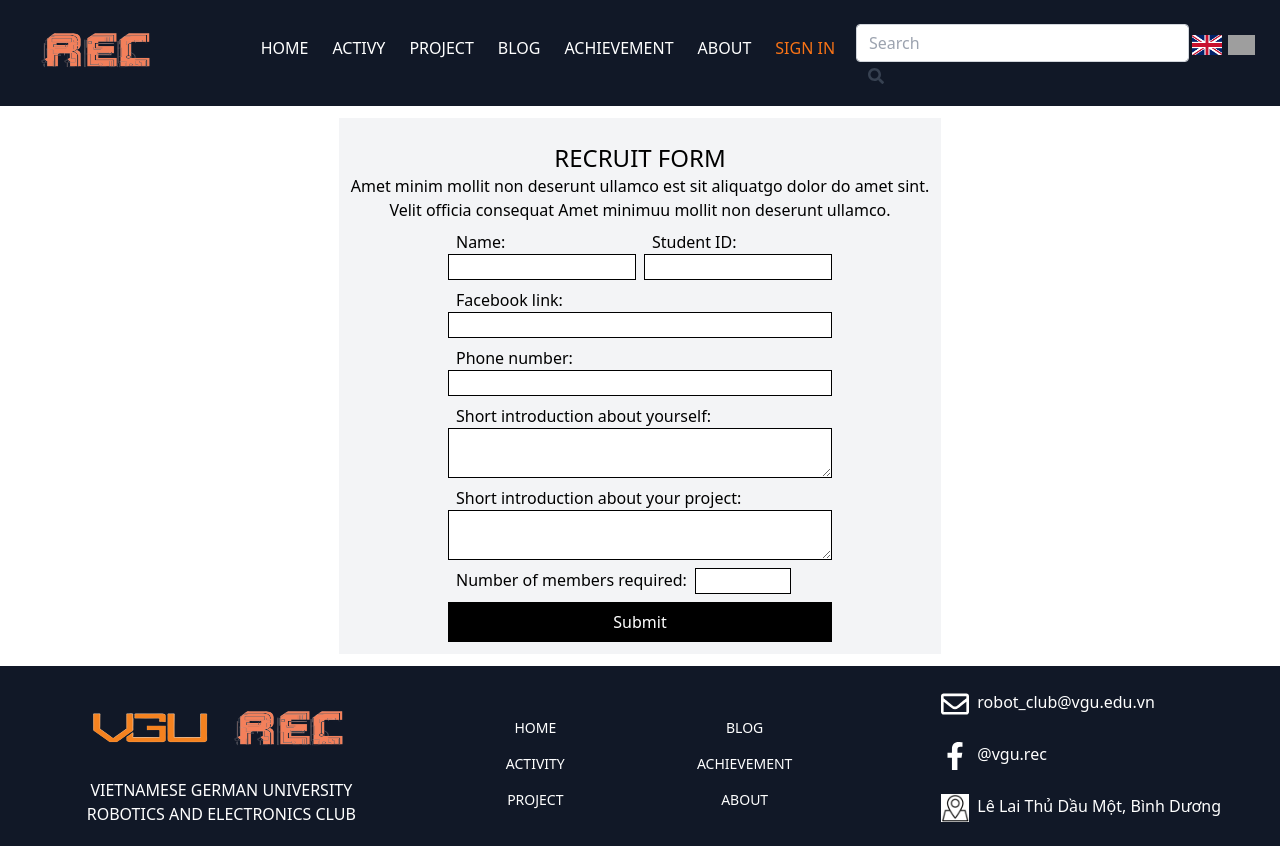
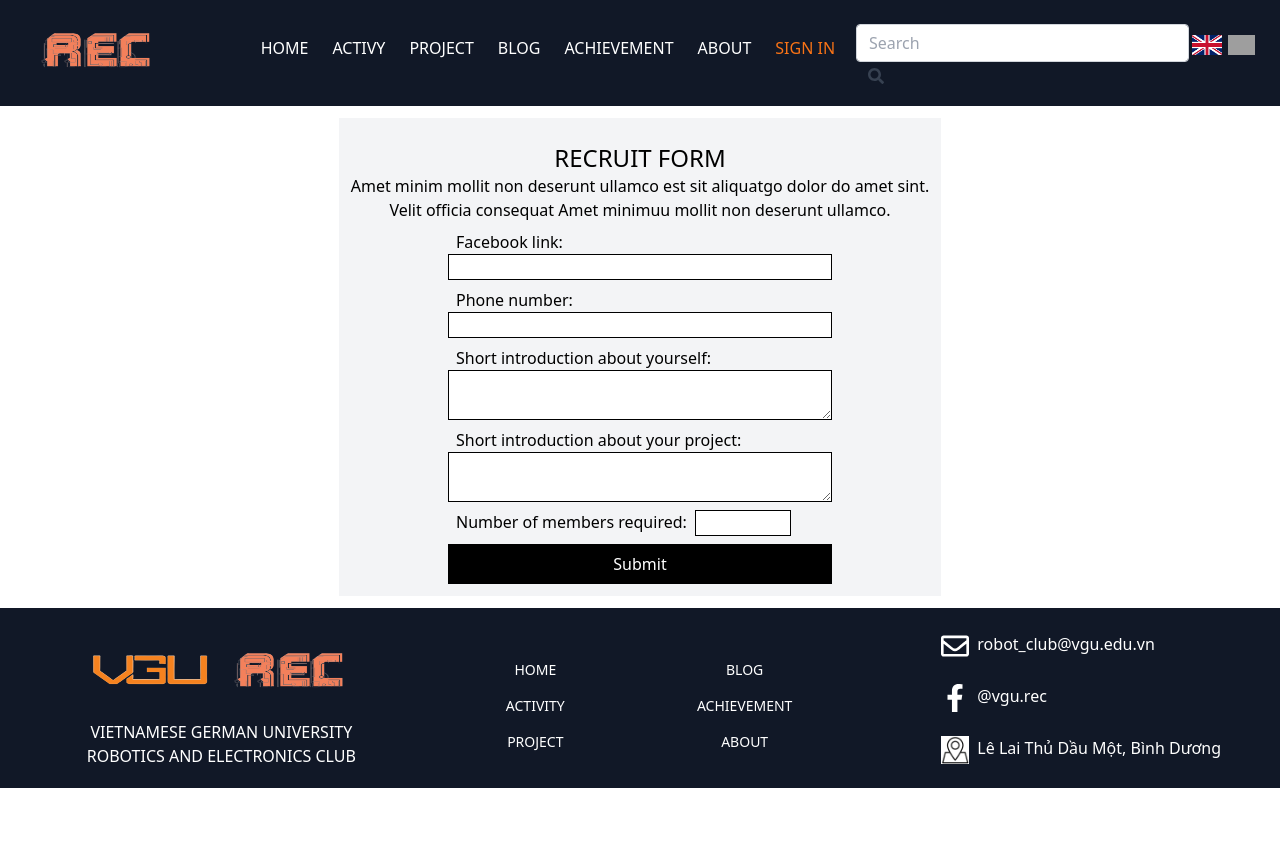
Before and after one commit to VGU-REC/REC-website, a React (Create React App) app: page /project/new in a window 1280 px wide. After the commit the page ends 800 px from the top, so only its background shows below. Built offline with nearby package versions, Linux system fonts and the light colour scheme; grey boxes are pictures that could not be loaded; what tw-elements would draw is missing.

Commit message:
Update new project

```diff
--- a/src/pages/NewProject.tsx
+++ b/src/pages/NewProject.tsx
@@ -7,16 +7,6 @@
           <h1 className='pt-3 text-2xl text-center'>RECRUIT FORM</h1>
           <h4 className="container text-center">Amet minim mollit non deserunt ullamco est sit aliquatgo dolor do amet sint.<br/> Velit officia consequat Amet minimuu mollit non deserunt ullamco.</h4>
           <div className="flex flex-col justify-center items-center">
-            <div className='grid grid-cols-2 gap-2 w-96 pt-2'>
-                <div className="flex flex-col justify-start">
-                  <label className='px-2'>Name:</label>
-                  <input className="border px-2 border-black" type="text"/>
-                </div>
-                <div className="flex flex-col justify-start">
-                  <label className="px-2">Student ID:</label>
-                  <input className="border px-2 border-black" type="text" />
-                </div>
-            </div>
             <div className='grid grid-cols-1 w-96 pt-2'>
                 <label className="px-2">Facebook link:</label>
                 <input className="border border-black px-2" type="text"/>
```
